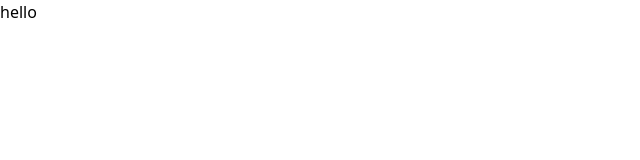
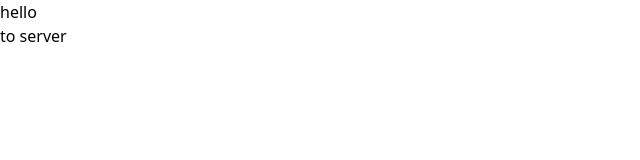
Before and after one commit to xxyCoder/pratice-project, a Next.js app in the folder xtest-nextjs/: page / in a window 1280 px wide. Shown: the top 160 px of the page, without its empty margins (0-640 px from the left). Built offline with nearby package versions, Linux system fonts and the light colour scheme.

Commit message:
fix: link text

```diff
--- a/xtest-nextjs/src/app/page.tsx
+++ b/xtest-nextjs/src/app/page.tsx
@@ -4,7 +4,7 @@ export default function Home() {
 	return (
 		<div>
 			<h1>hello</h1>
-			<Link href="/server" />
+			<Link href="/server">to server</Link>
 		</div>
 	)
 }
```
